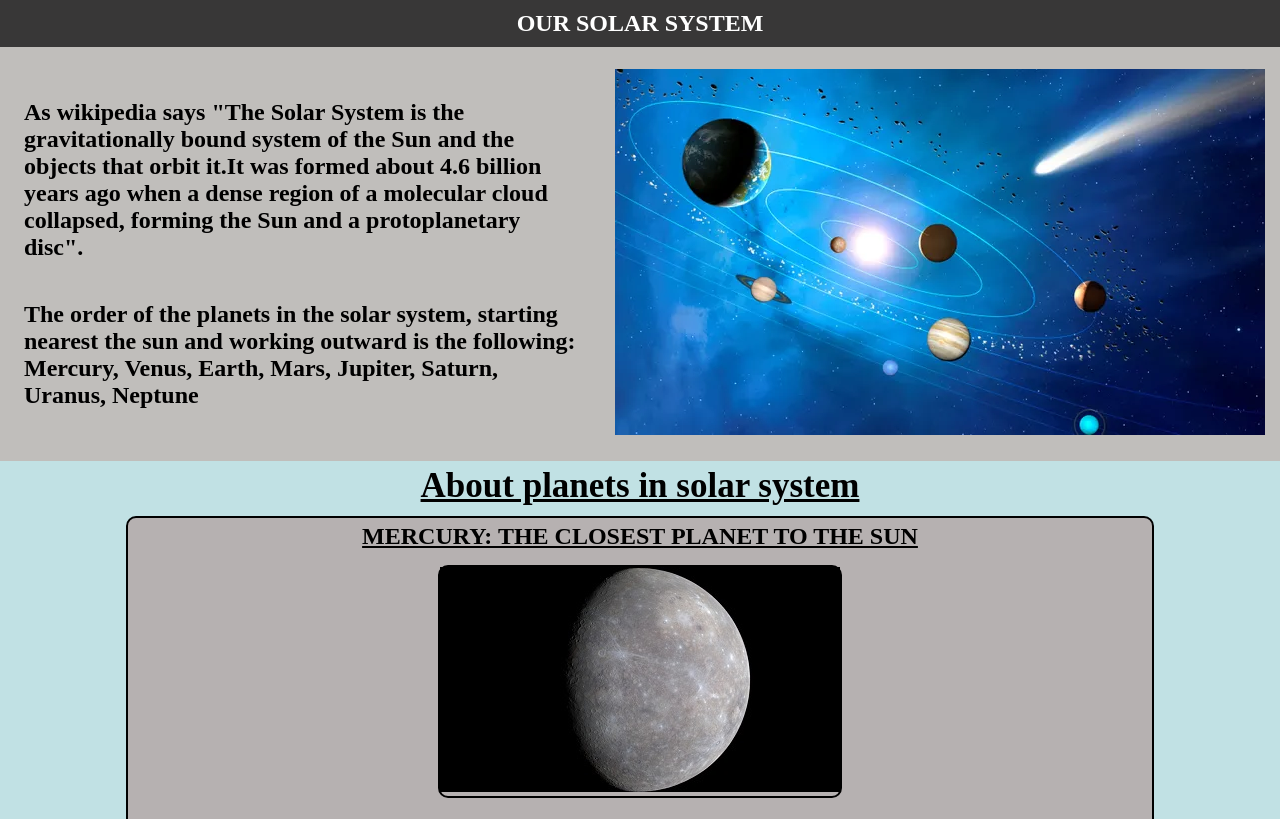
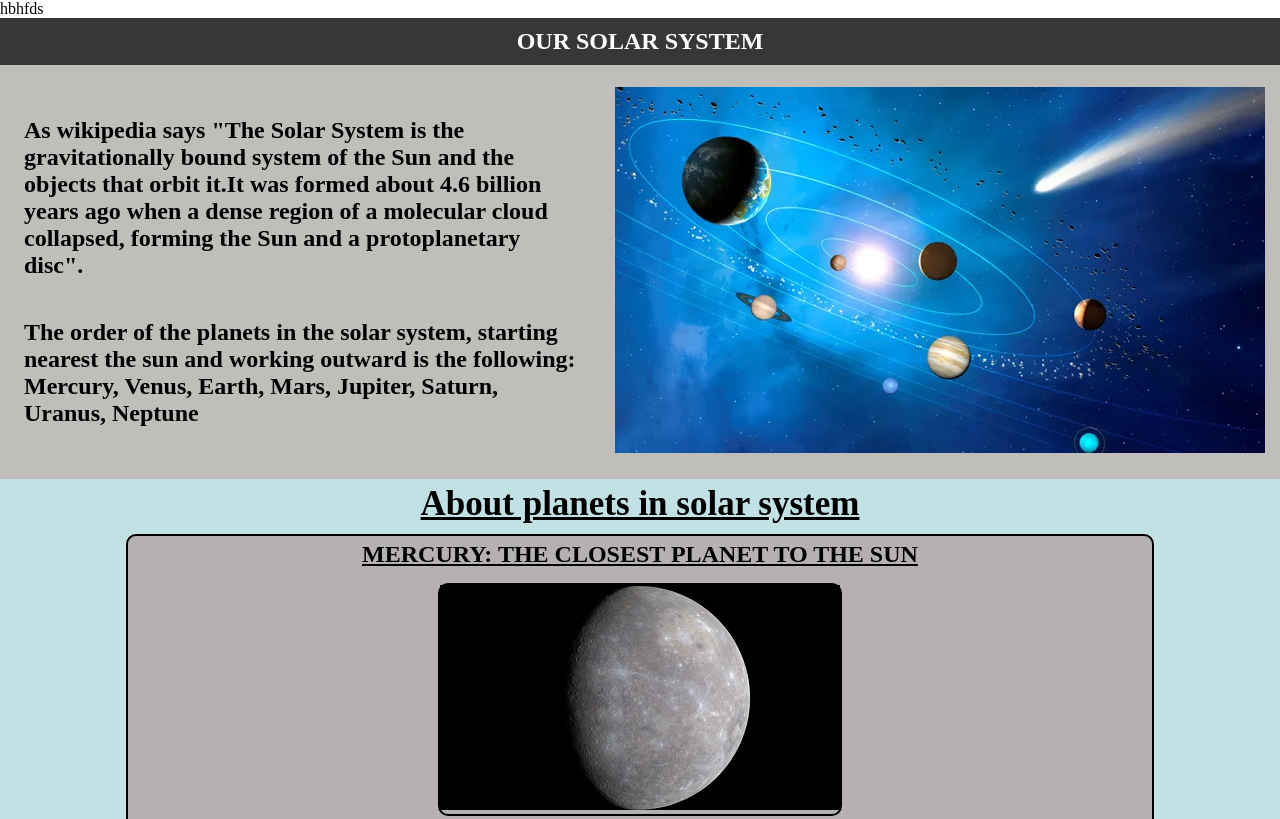
Before and after one commit to anmoldixitcodes/Oasis-Intern-Level-1-Task-1, a plain HTML site: page index.html in a window 1280 px wide. Shown: the top 819 px of the page. Drawn offline with Linux system fonts and the light colour scheme.

Commit message:
Update index.html

```diff
--- a/index.html
+++ b/index.html
@@ -9,6 +9,9 @@
 </head>
 
 <body>
+    <nav>
+        <ul>hbhfds</ul>
+    </nav>
     <div class="header">
         <h2>OUR SOLAR SYSTEM</h2>
     </div>
```
